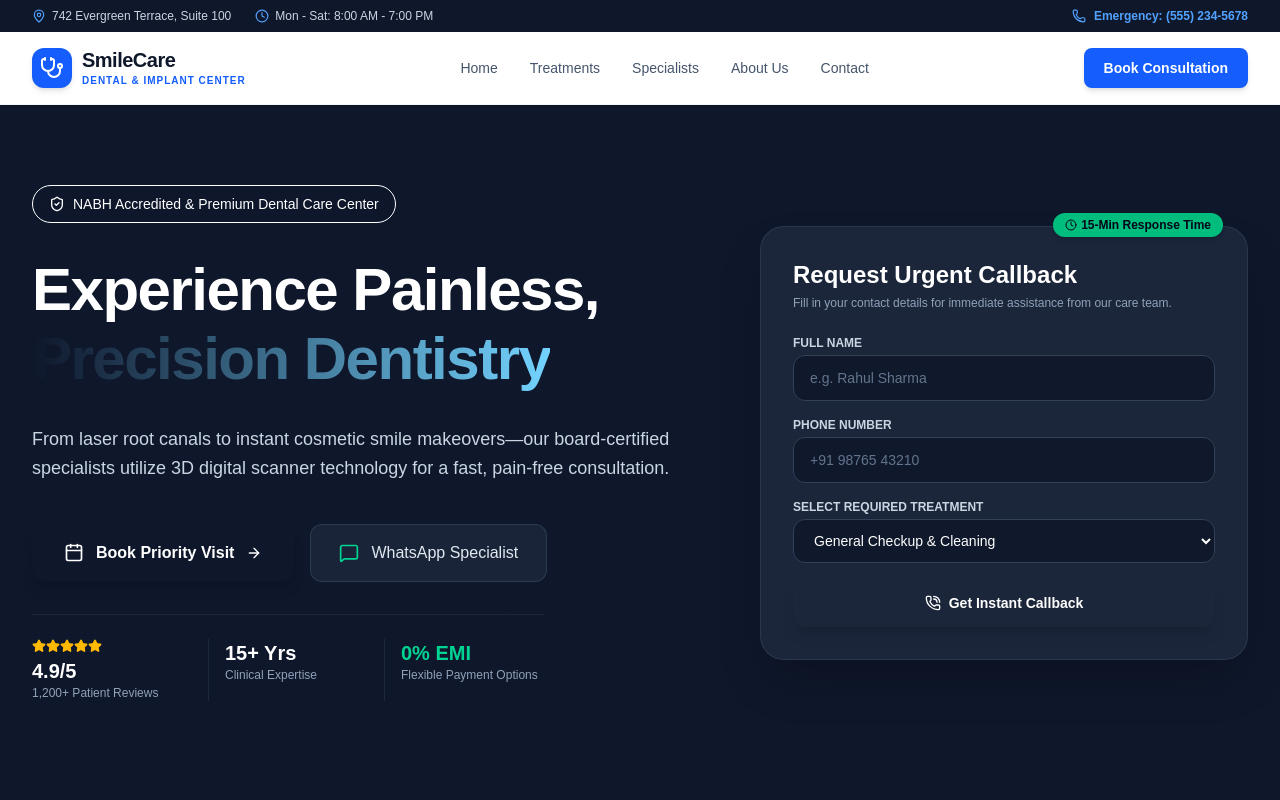
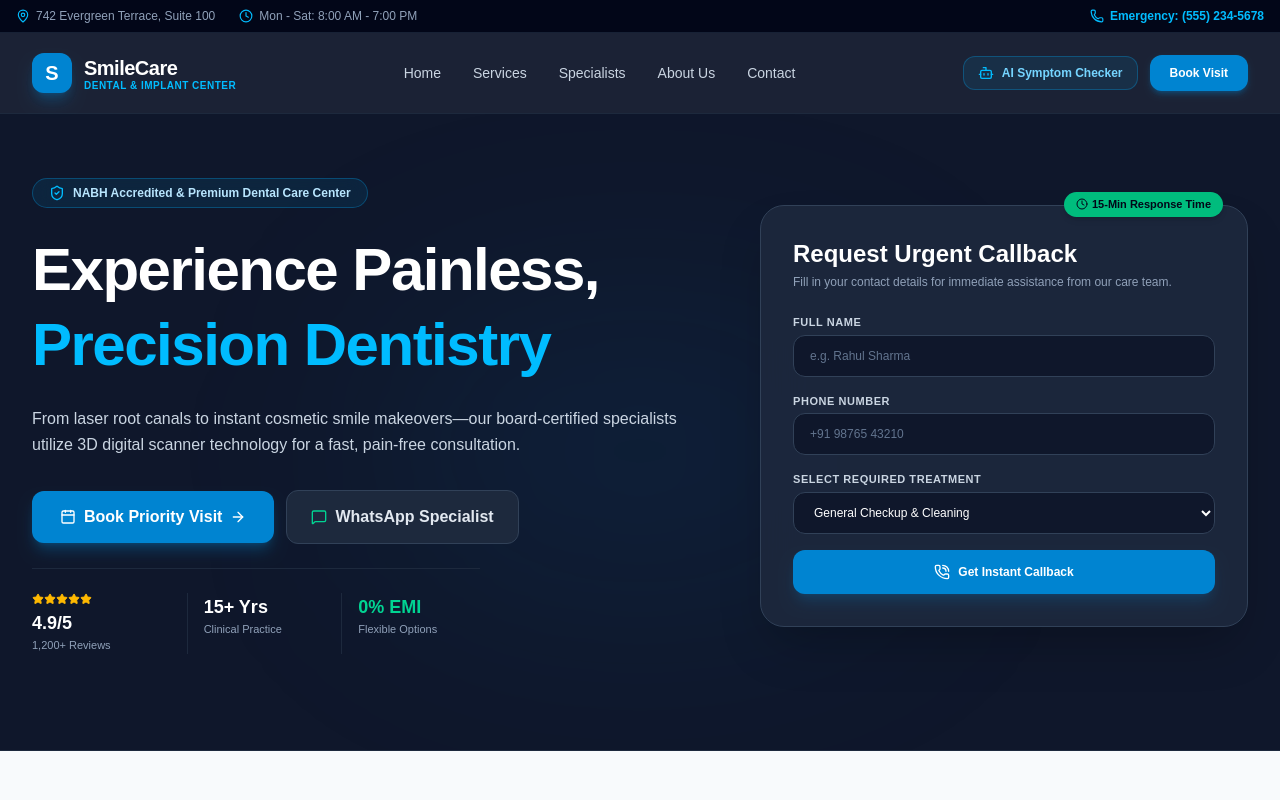
Before and after one commit to dimple200214/smile-care-dental1, a Next.js app: page / in a window 1280 px wide. Shown: the top 800 px of the page. Built offline with nearby package versions, Linux system fonts and the light colour scheme.

Commit message:
fix: resolve header color sandwich, text ghosting, CTA clipping & add AI triage trigger

```diff
--- a/components/Hero.tsx
+++ b/components/Hero.tsx
@@ -10,7 +10,6 @@ import {
   ArrowRight,
   Star,
   Clock,
-  Sparkles,
   PhoneCall
 } from "lucide-react";
 import { supabase } from "@/lib/supabase";
@@ -45,45 +44,44 @@ export default function Hero() {
   };
 
   return (
-    <section className="relative bg-gradient-to-b from-slate-900 via-navy-900 to-slate-900 text-white pt-12 pb-20 lg:pt-20 lg:pb-28 overflow-hidden">
-      {/* Subtle Background Glow Elements */}
-      <div className="absolute top-1/4 left-1/2 -translate-x-1/2 w-[600px] h-[300px] bg-brand-600/15 blur-[120px] rounded-full pointer-events-none" />
-      <div className="absolute top-10 right-10 w-[300px] h-[300px] bg-brand-500/10 blur-[90px] rounded-full pointer-events-none" />
+    <section className="relative bg-slate-900 text-white pt-10 pb-20 lg:pt-16 lg:pb-24 overflow-hidden border-b border-slate-800">
+      {/* Background Accent Glows */}
+      <div className="absolute top-1/3 left-1/2 -translate-x-1/2 w-[500px] h-[250px] bg-sky-600/10 blur-[120px] rounded-full pointer-events-none" />
 
       <div className="max-w-7xl mx-auto px-4 sm:px-6 lg:px-8 relative z-10">
-        <div className="grid grid-cols-1 lg:grid-cols-12 gap-12 lg:gap-8 items-center">
+        <div className="grid grid-cols-1 lg:grid-cols-12 gap-10 lg:gap-8 items-center">
 
-          {/* Left Hero Content */}
-          <div className="lg:col-span-7 space-y-8 text-center lg:text-left">
+          {/* Left Hero Text Content */}
+          <div className="lg:col-span-7 space-y-6 text-center lg:text-left">
 
-            {/* Trust Pill Badge */}
-            <div className="inline-flex items-center space-x-2 bg-brand-500/10 border border-brand-500/30 px-4 py-2 rounded-full backdrop-blur-md">
-              <ShieldCheck className="w-4 h-4 text-brand-500" />
-              <span className="text-xs sm:text-sm font-medium text-brand-200">
+            {/* Trust Pill */}
+            <div className="inline-flex items-center space-x-2 bg-sky-500/10 border border-sky-500/30 px-4 py-1.5 rounded-full backdrop-blur-md">
+              <ShieldCheck className="w-4 h-4 text-sky-400" />
+              <span className="text-xs font-semibold text-sky-200">
                 NABH Accredited & Premium Dental Care Center
               </span>
             </div>
 
-            {/* Headline */}
-            <h1 className="text-4xl sm:text-5xl lg:text-6xl font-black tracking-tight leading-[1.15]">
+            {/* Crisp Clean Headline (No text ghosting) */}
+            <h1 className="text-4xl sm:text-5xl lg:text-6xl font-black tracking-tight leading-tight">
               Experience Painless, <br />
-              <span className="bg-clip-text text-transparent bg-gradient-to-r from-brand-200 via-brand-500 to-sky-300">
+              <span className="text-sky-400">
                 Precision Dentistry
               </span>
             </h1>
 
-            {/* Subtext */}
-            <p className="text-base sm:text-lg text-slate-300 max-w-2xl mx-auto lg:mx-0 font-normal leading-relaxed">
+            {/* Subtitle */}
+            <p className="text-sm sm:text-base text-slate-300 max-w-2xl mx-auto lg:mx-0 font-normal leading-relaxed">
               From laser root canals to instant cosmetic smile makeovers—our board-certified specialists utilize 3D digital scanner technology for a fast, pain-free consultation.
             </p>
 
             {/* CTA Buttons */}
-            <div className="flex flex-col sm:flex-row items-center justify-center lg:justify-start gap-4 pt-2">
+            <div className="flex flex-col sm:flex-row items-center justify-center lg:justify-start gap-3 pt-2">
               <Link
                 href="/book"
-                className="w-full sm:w-auto inline-flex items-center justify-center space-x-3 bg-brand-600 hover:bg-brand-500 text-white font-semibold px-8 py-4 rounded-xl transition-all shadow-lg shadow-brand-600/30 hover:scale-[1.02]"
+                className="w-full sm:w-auto inline-flex items-center justify-center space-x-2 bg-sky-600 hover:bg-sky-500 text-white font-bold px-7 py-3.5 rounded-xl transition shadow-lg shadow-sky-600/30"
               >
-                <Calendar className="w-5 h-5" />
+                <Calendar className="w-4 h-4" />
                 <span>Book Priority Visit</span>
                 <ArrowRight className="w-4 h-4" />
               </Link>
@@ -92,69 +90,66 @@ export default function Hero() {
                 href="https://wa.me/15552345678"
                 target="_blank"
                 rel="noopener noreferrer"
-                className="w-full sm:w-auto inline-flex items-center justify-center space-x-3 bg-slate-800/80 hover:bg-slate-800 text-slate-200 border border-slate-700/80 font-medium px-7 py-4 rounded-xl transition backdrop-blur-sm"
+                className="w-full sm:w-auto inline-flex items-center justify-center space-x-2 bg-slate-800 hover:bg-slate-700 text-slate-200 border border-slate-700 font-semibold px-6 py-3.5 rounded-xl transition"
               >
-                <MessageSquare className="w-5 h-5 text-emerald-400" />
+                <MessageSquare className="w-4 h-4 text-emerald-400" />
                 <span>WhatsApp Specialist</span>
               </a>
             </div>
 
-            {/* Social Proof & Trust Metrics */}
-            <div className="pt-6 border-t border-slate-800/80 grid grid-cols-3 gap-4 max-w-lg mx-auto lg:mx-0">
-              <div className="text-center lg:text-left">
-                <div className="flex items-center justify-center lg:justify-start text-amber-400 mb-1">
+            {/* Social Proof */}
+            <div className="pt-6 border-t border-slate-800 grid grid-cols-3 gap-4 max-w-md mx-auto lg:mx-0 text-left">
+              <div>
+                <div className="flex items-center text-amber-400 mb-1">
                   {[...Array(5)].map((_, i) => (
-                    <Star key={i} className="w-3.5 h-3.5 fill-current" />
+                    <Star key={i} className="w-3 h-3 fill-current" />
                   ))}
                 </div>
-                <p className="text-xl font-bold text-white">4.9/5</p>
-                <p className="text-xs text-slate-400">1,200+ Patient Reviews</p>
+                <p className="text-lg font-bold text-white">4.9/5</p>
+                <p className="text-[11px] text-slate-400">1,200+ Reviews</p>
               </div>
 
-              <div className="text-center lg:text-left border-l border-slate-800 pl-4">
-                <p className="text-xl font-bold text-white">15+ Yrs</p>
-                <p className="text-xs text-slate-400">Clinical Expertise</p>
+              <div className="border-l border-slate-800 pl-4">
+                <p className="text-lg font-bold text-white">15+ Yrs</p>
+                <p className="text-[11px] text-slate-400">Clinical Practice</p>
               </div>
 
-              <div className="text-center lg:text-left border-l border-slate-800 pl-4">
-                <p className="text-xl font-bold text-emerald-400">0% EMI</p>
-                <p className="text-xs text-slate-400">Flexible Payment Options</p>
+              <div className="border-l border-slate-800 pl-4">
+                <p className="text-lg font-bold text-emerald-400">0% EMI</p>
+                <p className="text-[11px] text-slate-400">Flexible Options</p>
               </div>
             </div>
 
           </div>
 
-          {/* Right Lead Capture Form Card */}
+          {/* Right Lead Capture Form */}
           <div className="lg:col-span-5">
-            <div className="bg-slate-800/90 backdrop-blur-xl p-8 rounded-3xl border border-slate-700/70 shadow-2xl relative">
+            <div className="bg-slate-800/90 backdrop-blur-xl p-6 sm:p-8 rounded-3xl border border-slate-700 shadow-2xl relative">
 
-              {/* Badge */}
-              <div className="absolute -top-3.5 right-6 bg-emerald-500 text-slate-950 text-xs font-bold px-3 py-1 rounded-full flex items-center space-x-1 shadow-md">
+              <div className="absolute -top-3.5 right-6 bg-emerald-500 text-slate-950 text-[11px] font-extrabold px-3 py-1 rounded-full flex items-center space-x-1 shadow-md">
                 <Clock className="w-3 h-3" />
                 <span>15-Min Response Time</span>
               </div>
 
-              <h2 className="text-2xl font-bold text-white flex items-center space-x-2">
-                <span>Request Urgent Callback</span>
-              </h2>
+              <h2 className="text-2xl font-bold text-white">Request Urgent Callback</h2>
               <p className="text-xs text-slate-400 mt-1 mb-6">
                 Fill in your contact details for immediate assistance from our care team.
               </p>
 
               {callbackSubmitted ? (
-                <div className="bg-emerald-950/60 border border-emerald-500/40 text-emerald-200 p-6 rounded-2xl flex items-start space-x-3">
+                <div className="bg-emerald-950/80 border border-emerald-500/50 text-emerald-200 p-6 rounded-2xl flex items-start space-x-3">
                   <CheckCircle2 className="w-6 h-6 text-emerald-400 flex-shrink-0 mt-0.5" />
                   <div>
                     <h4 className="font-semibold text-base text-white">Callback Scheduled!</h4>
                     <p className="text-xs text-emerald-300 mt-1">
-                      Our coordinator will reach out to <strong>{callbackData.phone}</strong> shortly.
+                      Our team will reach out to <strong>{callbackData.phone}</strong> shortly.
                     </p>
                     <button
                       onClick={() => {
                         setCallbackSubmitted(false);
                         setCallbackData({ full_name: "", phone: "", treatment: "General Checkup & Cleaning" });
                       }}
-                      className="mt-3 text-xs font-semibold text-emerald-400 underline"
+                      className="mt-3 text-xs font-semibold text-emerald-400 underline block"
                     >
                       Submit another request
                     </button>
@@ -163,7 +158,7 @@ export default function Hero() {
               ) : (
                 <form onSubmit={handleCallbackSubmit} className="space-y-4">
                   <div>
-                    <label className="block text-xs font-semibold text-slate-300 uppercase mb-1">
+                    <label className="block text-[11px] font-bold text-slate-300 uppercase tracking-wider mb-1">
                       Full Name
                     </label>
                     <input
@@ -172,12 +167,12 @@ export default function Hero() {
                       placeholder="e.g. Rahul Sharma"
                       value={callbackData.full_name}
                       onChange={(e) => setCallbackData({ ...callbackData, full_name: e.target.value })}
-                      className="w-full px-4 py-3 rounded-xl bg-slate-900/90 border border-slate-700 focus:outline-none focus:ring-2 focus:ring-brand-500 text-white placeholder-slate-500 text-sm transition"
+                      className="w-full px-4 py-3 rounded-xl bg-slate-900 border border-slate-700 focus:outline-none focus:border-sky-500 text-white placeholder-slate-500 text-xs"
                     />
                   </div>
 
                   <div>
-                    <label className="block text-xs font-semibold text-slate-300 uppercase mb-1">
+                    <label className="block text-[11px] font-bold text-slate-300 uppercase tracking-wider mb-1">
                       Phone Number
                     </label>
                     <input
@@ -186,18 +181,18 @@ export default function Hero() {
                       placeholder="+91 98765 43210"
                       value={callbackData.phone}
                       onChange={(e) => setCallbackData({ ...callbackData, phone: e.target.value })}
-                      className="w-full px-4 py-3 rounded-xl bg-slate-900/90 border border-slate-700 focus:outline-none focus:ring-2 focus:ring-brand-500 text-white placeholder-slate-500 text-sm transition"
+                      className="w-full px-4 py-3 rounded-xl bg-slate-900 border border-slate-700 focus:outline-none focus:border-sky-500 text-white placeholder-slate-500 text-xs"
                     />
                   </div>
 
                   <div>
-                    <label className="block text-xs font-semibold text-slate-300 uppercase mb-1">
+                    <label className="block text-[11px] font-bold text-slate-300 uppercase tracking-wider mb-1">
                       Select Required Treatment
                     </label>
                     <select
                       value={callbackData.treatment}
                       onChange={(e) => setCallbackData({ ...callbackData, treatment: e.target.value })}
-                      className="w-full px-4 py-3 rounded-xl bg-slate-900/90 border border-slate-700 focus:outline-none focus:ring-2 focus:ring-brand-500 text-white text-sm transition"
+                      className="w-full px-4 py-3 rounded-xl bg-slate-900 border border-slate-700 focus:outline-none focus:border-sky-500 text-white text-xs"
                     >
                       <option value="General Checkup & Cleaning">General Checkup & Cleaning</option>
                       <option value="Teeth Whitening">Teeth Whitening & Veneers</option>
@@ -211,7 +206,7 @@ export default function Hero() {
                   <button
                     type="submit"
                     disabled={callbackLoading}
-                    className="w-full bg-brand-600 hover:bg-brand-500 text-white font-semibold py-3.5 rounded-xl transition shadow-lg shadow-brand-600/30 disabled:opacity-50 text-sm flex items-center justify-center space-x-2"
+                    className="w-full bg-sky-600 hover:bg-sky-500 text-white font-bold py-3.5 rounded-xl transition shadow-lg shadow-sky-600/20 disabled:opacity-50 text-xs flex items-center justify-center space-x-2"
                   >
                     <PhoneCall className="w-4 h-4" />
                     <span>{callbackLoading ? "Submitting..." : "Get Instant Callback"}</span>
--- a/components/Navbar.tsx
+++ b/components/Navbar.tsx
@@ -1,62 +1,86 @@
 "use client";
 
+import { useState } from "react";
 import Link from "next/link";
-import { Stethoscope, Phone, Clock, MapPin } from "lucide-react";
+import { Bot, MapPin, Clock, Phone, Sparkles } from "lucide-react";
+import AITriageModal from "@/components/AITriageModal";
 
 export default function Navbar() {
+  const [isAiModalOpen, setIsAiModalOpen] = useState(false);
+
   return (
-    <header className="sticky top-0 z-50 bg-white shadow-sm border-b border-slate-100">
+    <>
       {/* Top Info Bar */}
-      <div className="bg-slate-900 text-slate-300 text-xs py-2 px-4 sm:px-8 flex justify-between items-center">
-        <div className="flex gap-6">
-          <span className="flex items-center gap-1.5">
-            <MapPin size={14} className="text-blue-400" />
-            742 Evergreen Terrace, Suite 100
+      <div className="bg-slate-950 text-slate-400 text-xs py-2 px-4 border-b border-slate-800/80 hidden sm:block">
+        <div className="max-w-7xl mx-auto flex justify-between items-center">
+          <div className="flex items-center space-x-6">
+            <span className="flex items-center space-x-1.5">
+              <MapPin className="w-3.5 h-3.5 text-sky-400" />
+              <span>742 Evergreen Terrace, Suite 100</span>
             </span>
-          <span className="hidden md:flex items-center gap-1.5">
-            <Clock size={14} className="text-blue-400" />
-            Mon - Sat: 8:00 AM - 7:00 PM
+            <span className="flex items-center space-x-1.5">
+              <Clock className="w-3.5 h-3.5 text-sky-400" />
+              <span>Mon - Sat: 8:00 AM - 7:00 PM</span>
             </span>
           </div>
-        <div className="flex items-center gap-2 font-semibold text-blue-400">
-          <Phone size={14} />
+          <a href="tel:5552345678" className="flex items-center space-x-1.5 text-sky-400 hover:text-sky-300 font-semibold">
+            <Phone className="w-3.5 h-3.5" />
             <span>Emergency: (555) 234-5678</span>
+          </a>
         </div>
       </div>
 
-      {/* Main Navigation */}
-      <nav className="max-w-7xl mx-auto px-4 sm:px-8 py-4 flex justify-between items-center">
-        <Link href="/" className="flex items-center gap-2.5">
-          <div className="bg-blue-600 text-white p-2 rounded-xl shadow-md">
-            <Stethoscope size={24} />
+      {/* Main Sticky Navbar */}
+      <header className="sticky top-0 z-40 bg-slate-900/95 backdrop-blur-md border-b border-slate-800">
+        <div className="max-w-7xl mx-auto px-4 sm:px-6 lg:px-8 h-20 flex items-center justify-between">
+
+          {/* Logo */}
+          <Link href="/" className="flex items-center space-x-3">
+            <div className="w-10 h-10 rounded-xl bg-sky-600 flex items-center justify-center text-white font-black text-xl shadow-lg shadow-sky-600/30">
+              S
             </div>
             <div>
-            <span className="text-xl font-bold tracking-tight text-slate-900 block leading-tight">
-              SmileCare
-            </span>
-            <span className="text-[10px] text-blue-600 font-bold tracking-widest uppercase block">
+              <span className="text-xl font-black text-white tracking-tight block">SmileCare</span>
+              <span className="text-[10px] font-bold text-sky-400 tracking-wider uppercase block -mt-1">
                 Dental & Implant Center
               </span>
             </div>
           </Link>
 
-        {/* Desktop Links */}
-        <div className="hidden md:flex items-center gap-8 font-medium text-slate-600 text-sm">
-          <Link href="/" className="hover:text-blue-600 transition">Home</Link>
-          <Link href="/services" className="hover:text-blue-600 transition">Treatments</Link>
-          <Link href="/doctors" className="hover:text-blue-600 transition">Specialists</Link>
-          <Link href="/about" className="hover:text-blue-600 transition">About Us</Link>
-          <Link href="/contact" className="hover:text-blue-600 transition">Contact</Link>
+          {/* Navigation Links */}
+          <nav className="hidden md:flex items-center space-x-8 text-sm font-medium text-slate-300">
+            <Link href="/" className="hover:text-sky-400 transition">Home</Link>
+            <Link href="/services" className="hover:text-sky-400 transition">Services</Link>
+            <Link href="/doctors" className="hover:text-sky-400 transition">Specialists</Link>
+            <Link href="/about" className="hover:text-sky-400 transition">About Us</Link>
+            <Link href="/contact" className="hover:text-sky-400 transition">Contact</Link>
+          </nav>
+
+          {/* CTAs */}
+          <div className="flex items-center space-x-3">
+            {/* AI Triage Modal Trigger */}
+            <button
+              onClick={() => setIsAiModalOpen(true)}
+              className="inline-flex items-center space-x-2 bg-sky-500/10 hover:bg-sky-500/20 text-sky-300 border border-sky-500/30 px-3.5 py-2 rounded-xl text-xs font-semibold transition"
+            >
+              <Bot className="w-4 h-4 text-sky-400" />
+              <span className="hidden sm:inline">AI Symptom Checker</span>
+            </button>
+
+            {/* Priority Consultation Button */}
+            <Link
+              href="/book"
+              className="bg-sky-600 hover:bg-sky-500 text-white px-5 py-2.5 rounded-xl text-xs font-bold transition shadow-md shadow-sky-600/30"
+            >
+              Book Visit
+            </Link>
           </div>
 
-        {/* Action-Oriented CTA Button */}
-        <Link
-          href="/book"
-          className="bg-blue-600 hover:bg-blue-700 text-white text-sm font-semibold px-5 py-2.5 rounded-lg transition-all shadow-md hover:shadow-lg active:scale-95"
-        >
-          Book Consultation
-        </Link>
-      </nav>
+        </div>
       </header>
+
+      {/* AI Triage Modal */}
+      <AITriageModal isOpen={isAiModalOpen} onClose={() => setIsAiModalOpen(false)} />
+    </>
   );
 }
```
Lines whose indentation alone changed are shown as unchanged.
